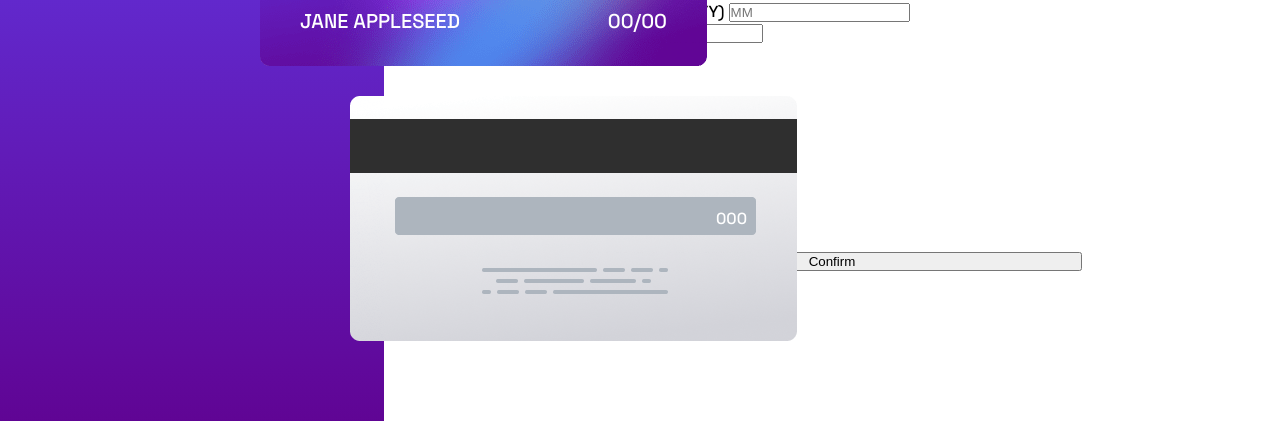
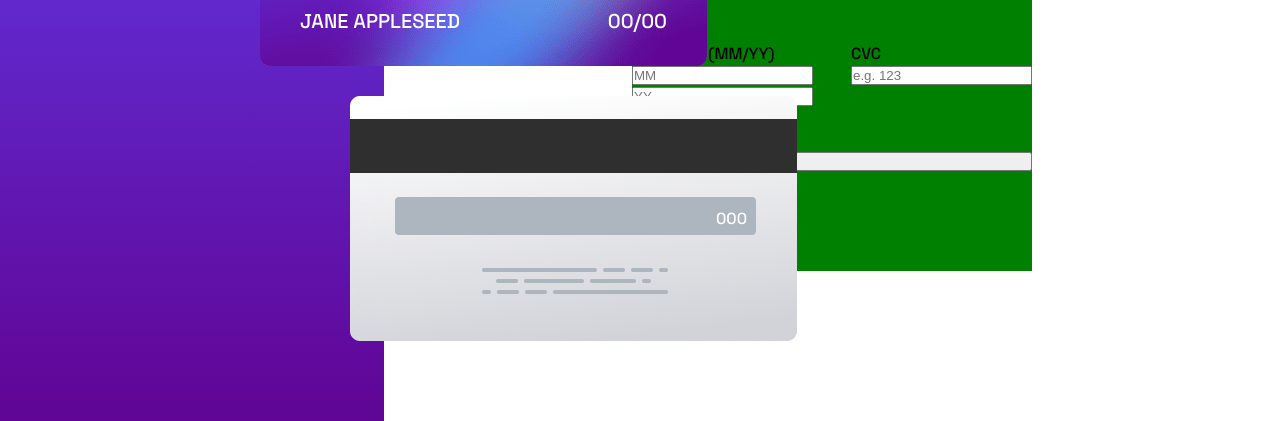
Before and after one commit to femas1/interactive-card-detail, a plain HTML site: page index.html in a window 1280 px wide. Shown: the part 379-800 px from the top of the page. Drawn offline with Linux system fonts and the light colour scheme.

Commit message:
flexbox fix cardholder

```diff
--- a/index.html
+++ b/index.html
@@ -58,6 +58,8 @@
         <input type="number" name="cardNumber" placeholder="e.g. 1234 5678 9123 0000">
       </div>
 
+      <div class="container-white__form__expDate__CVC">
+
         <div class="container-white__form__expDate">
           <label for="expDate">Exp. Date (MM/YY)</label>
           <input type="number" name="expDate" id="month" placeholder="MM">
@@ -65,9 +67,14 @@
         </div>
 
         <div class="container-white__form__CVC">
+
           <label for="CVC">CVC</label>
           <input type="number" name="CVC" placeholder="e.g. 123">
       </div>
+
+      </div>
+
+
 
       <button>Confirm</button>
     </form>
--- a/style.css
+++ b/style.css
@@ -82,12 +82,22 @@ body {
 
 .container-white__form {
     height: 500px;
-    width: 500px;
+    width: 400px;
+    background-color: green;
 
     display: flex;
     flex-direction: column;
+    justify-content: space-between;
+    padding: 100px 0;
+}
 
-    justify-content: space-between;
+.container-white__form > * {
+    display: flex;
+    flex-direction: column;
+}
+
+.container-white__form__expDate__CVC {
+    flex-direction: row;
 }
 
 .hidden {
```
Lines whose indentation alone changed are shown as unchanged.
